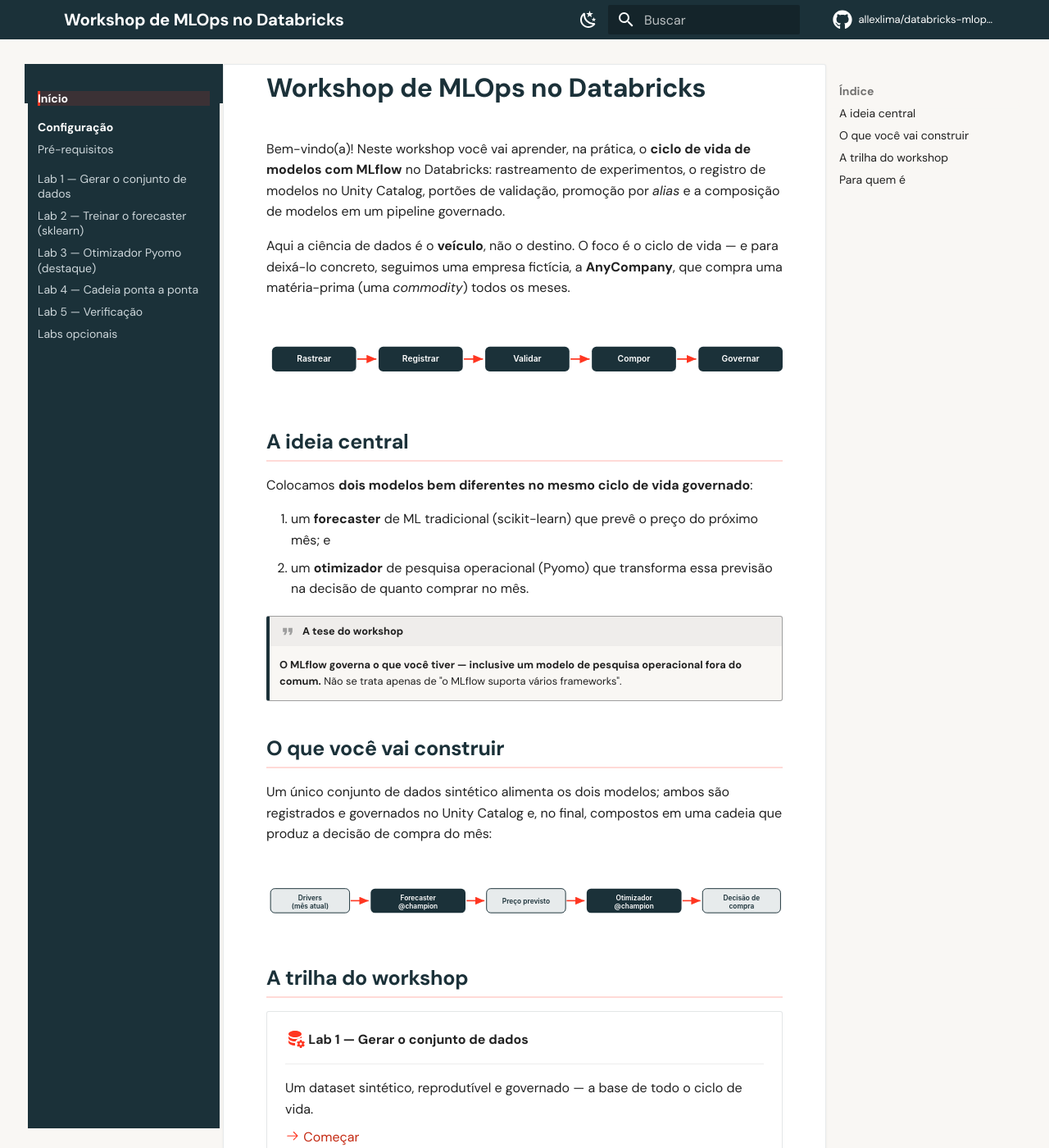
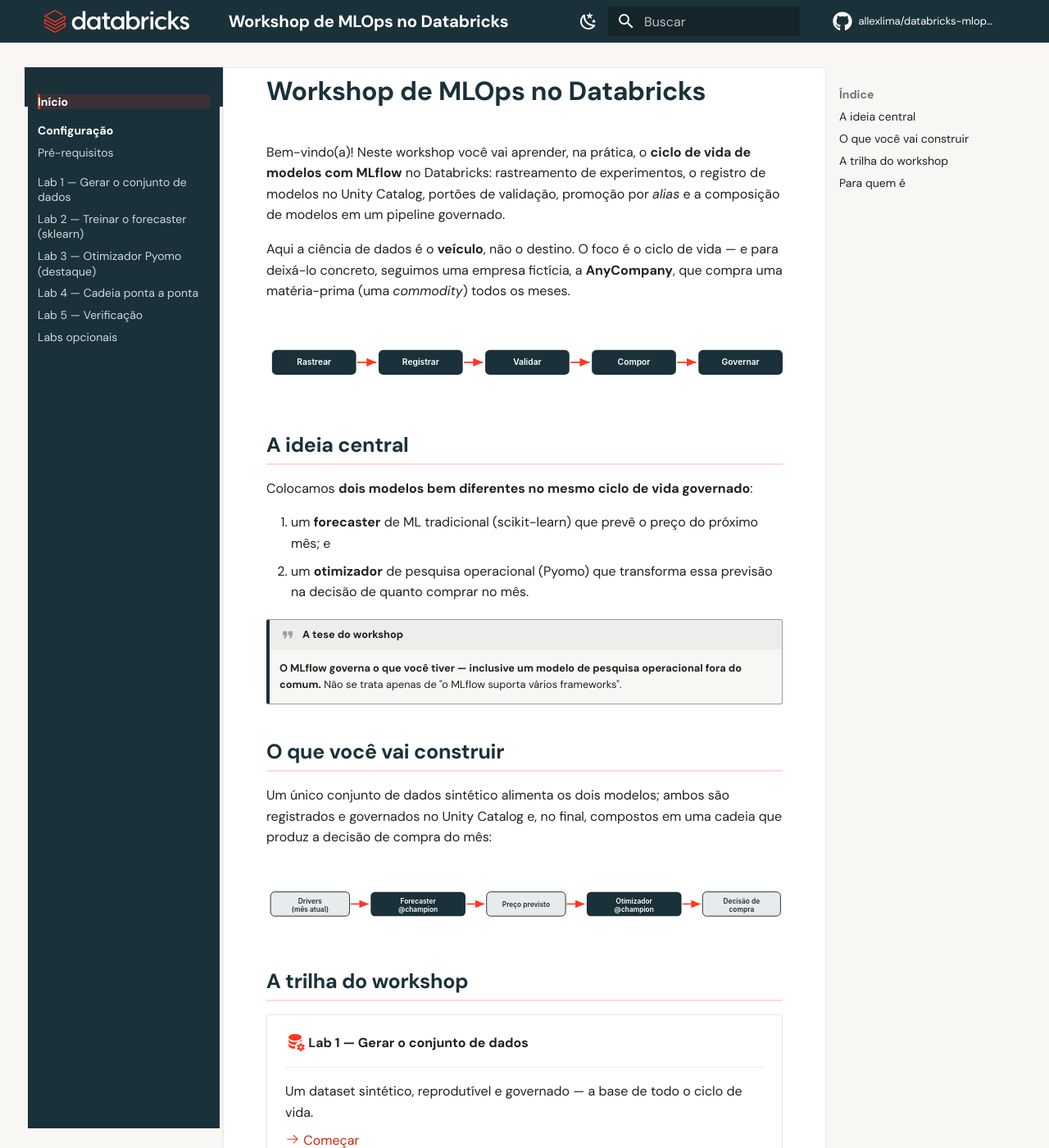
Before and after one commit to allexlima/databricks-mlops-workshop, an MkDocs documentation site: the page built from docs/index.md, in a window 1280 px wide and 1400 px high. Shown: the whole window at 82% size. Built offline with MkDocs 1.6.1 and Material for MkDocs 9.7.7, drawn with Linux system fonts in a browser that asks for light colours; some web fonts are replaced; comment, search, counter and statistics services are not loaded.

Commit message:
wire official databricks logo and favicon

```diff
--- a/docs/stylesheets/custom.css
+++ b/docs/stylesheets/custom.css
@@ -46,10 +46,11 @@
 .md-header__title { font-weight: 700; letter-spacing: -0.01em; padding-left: 0.8rem; font-size: 1.02rem; }
 .md-tabs { background-color: var(--db-navy); }
 
-/* No official logo asset yet → hide Material's generic mark and show a clean
-   white wordmark (the title). When the official white SVG is added via
-   theme.logo in mkdocs.yml, DELETE this rule. */
-.md-header__button.md-logo { display: none; }
+/* Official white Databricks lockup (theme.logo). It's a wide wordmark, so give
+   it a touch more height than Material's icon default and clear spacing. */
+.md-header__button.md-logo { padding-right: 0.4rem; }
+.md-header__button.md-logo img,
+.md-header__button.md-logo svg { height: 1.4rem; width: auto; }
 
 /* Persistent left sidebar as a Navy module tree */
 .md-sidebar--primary {
--- a/mkdocs.yml
+++ b/mkdocs.yml
@@ -7,8 +7,8 @@
 theme:
   name: material
   language: pt-BR
-  logo: assets/logo.svg
-  favicon: assets/logo.svg
+  logo: assets/primary-lockup-full-color-white-rgb.svg
+  favicon: assets/databricks-favicon-48x48-orange.png
   font:
     text: DM Sans
     code: DM Mono
@@ -19,6 +19,7 @@
     - navigation.top
     - navigation.instant
     - navigation.tracking
+    - navigation.path
     - toc.follow
     - search.suggest
     - search.highlight
```
Also changed, not shown: docs/assets/databricks-favicon-48x48-orange.png (added), docs/assets/primary-lockup-full-color-rgb.svg (added), docs/assets/primary-lockup-full-color-white-rgb.svg (added).
